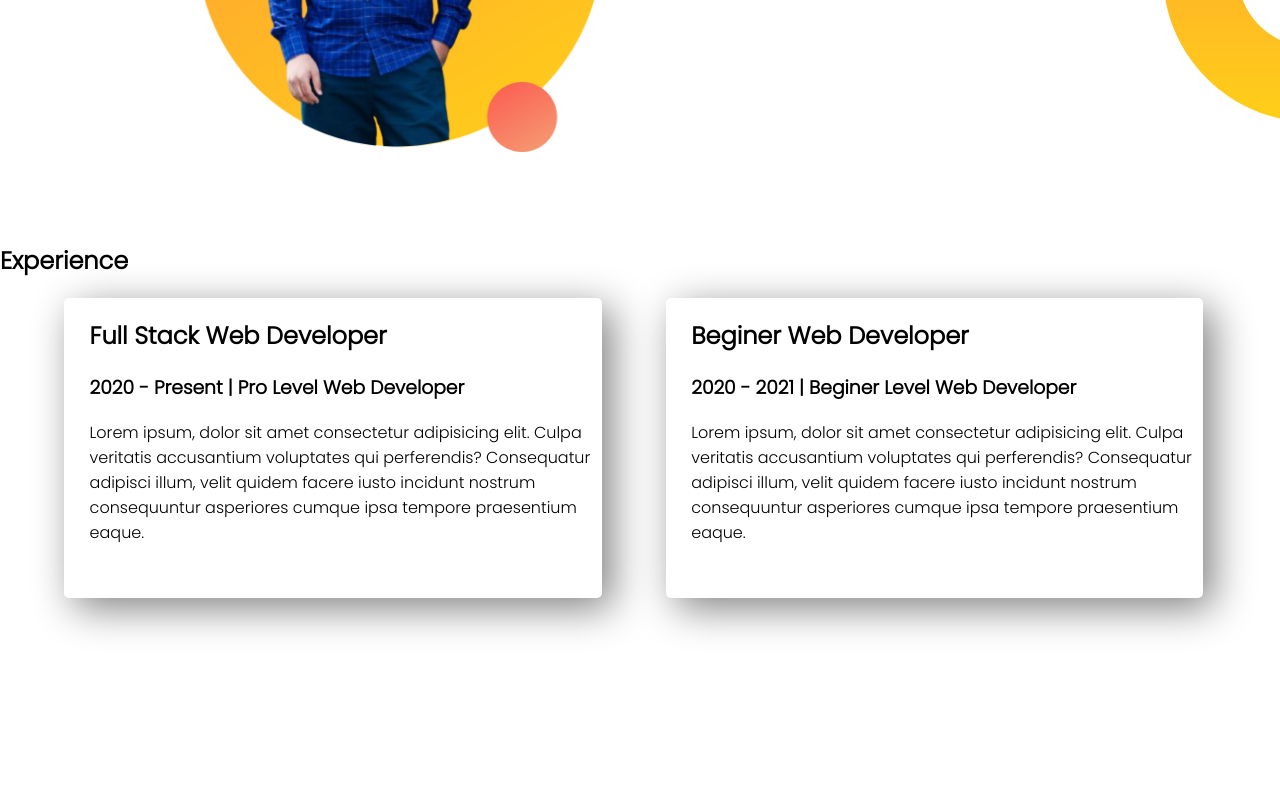
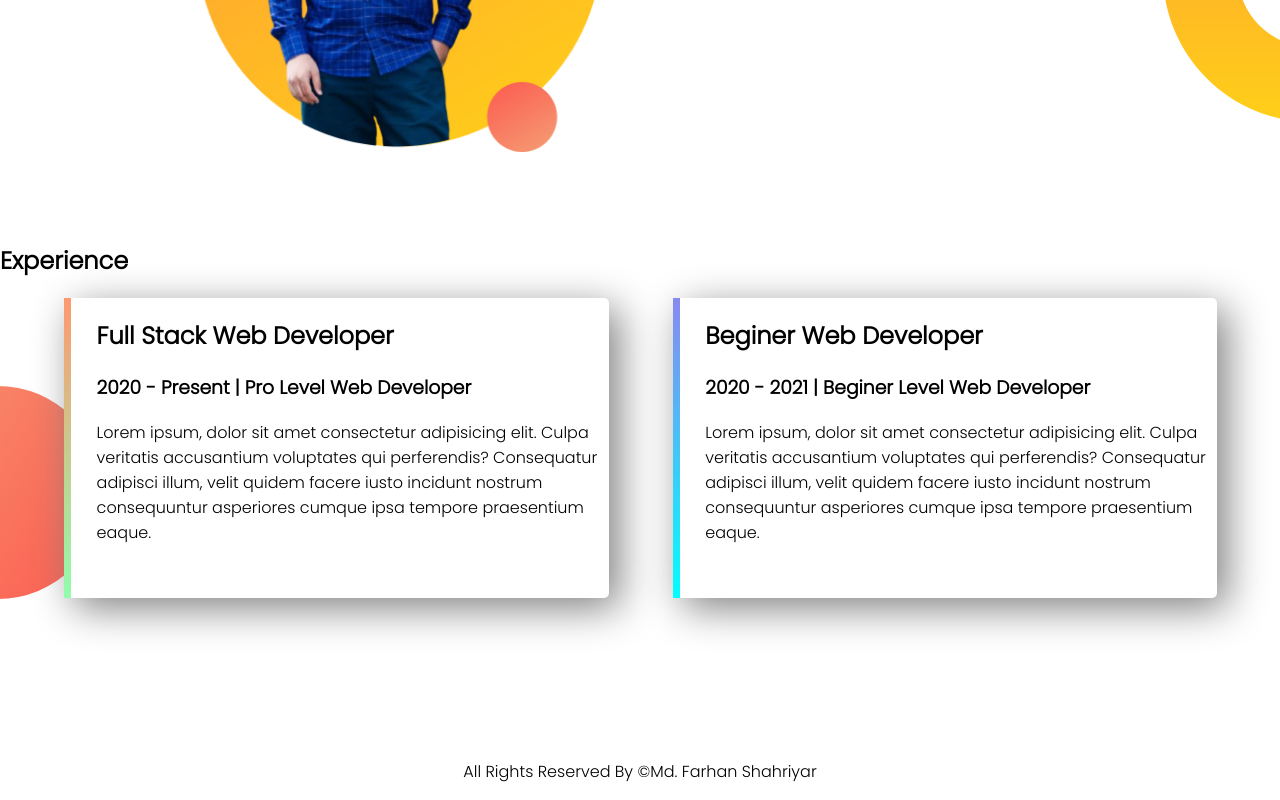
Before and after one commit to farhanshahriyar/the7ventures, a plain HTML site: page index.html in a window 1280 px wide. Shown: the part 777-1577 px from the top of the page. Before the commit the page ends 1520 px from the top, so only its background shows below. Drawn offline with Linux system fonts and the light colour scheme.

Commit message:
added footer+other things

```diff
--- a/index.html
+++ b/index.html
@@ -38,7 +38,7 @@
     <section class="experience-area">
         <h2>Experience</h2>
 
-        <div class="half-width single-experience">
+        <div id ="full-stack" class="half-width single-experience">
             <h2>Full Stack Web Developer</h2>
 
             <h3>2020 - Present | Pro Level Web Developer</h3>
@@ -46,7 +46,7 @@
             <p>Lorem ipsum, dolor sit amet consectetur adipisicing elit. Culpa veritatis accusantium voluptates qui perferendis? Consequatur adipisci illum, velit quidem facere iusto incidunt nostrum consequuntur asperiores cumque ipsa tempore praesentium eaque.</p>
         </div>
 
-        <div class="half-width single-experience">
+        <div id="beginer-web" class="half-width single-experience">
             <h2>Beginer Web Developer</h2>
 
             <h3> 2020 - 2021 | Beginer Level Web Developer</h3>
@@ -54,6 +54,9 @@
 
         </div>
     </section>
+    <footer>
+        <p>All Rights Reserved By ©Md. Farhan Shahriyar</p>
+    </footer>
 
 
 </body>
--- a/style.css
+++ b/style.css
@@ -45,4 +45,27 @@ section{
     box-shadow: 10px 10px 40px grey;
     border-radius: 5px;
     height: 60%;
+    background-color: white;
 }
+.experience-area{
+    background-image: url("images/exp-bg.png");
+     background-repeat: no-repeat;
+     background-position: left;
+}
+
+#full-stack{
+    border-left: 7px solid;
+    border-image: linear-gradient(rgb(255, 152, 111), rgb(145, 253, 172));
+    border-image-slice: 1;
+}
+
+#beginer-web{
+    border-left: 7px solid;
+    border-image: linear-gradient( rgb(137, 137, 240) , cyan);
+    border-image-slice: 1;
+
+}
+
+footer p{
+    text-align: center;
+}
```
Also changed, not shown: images/exp-bg.png (added).
